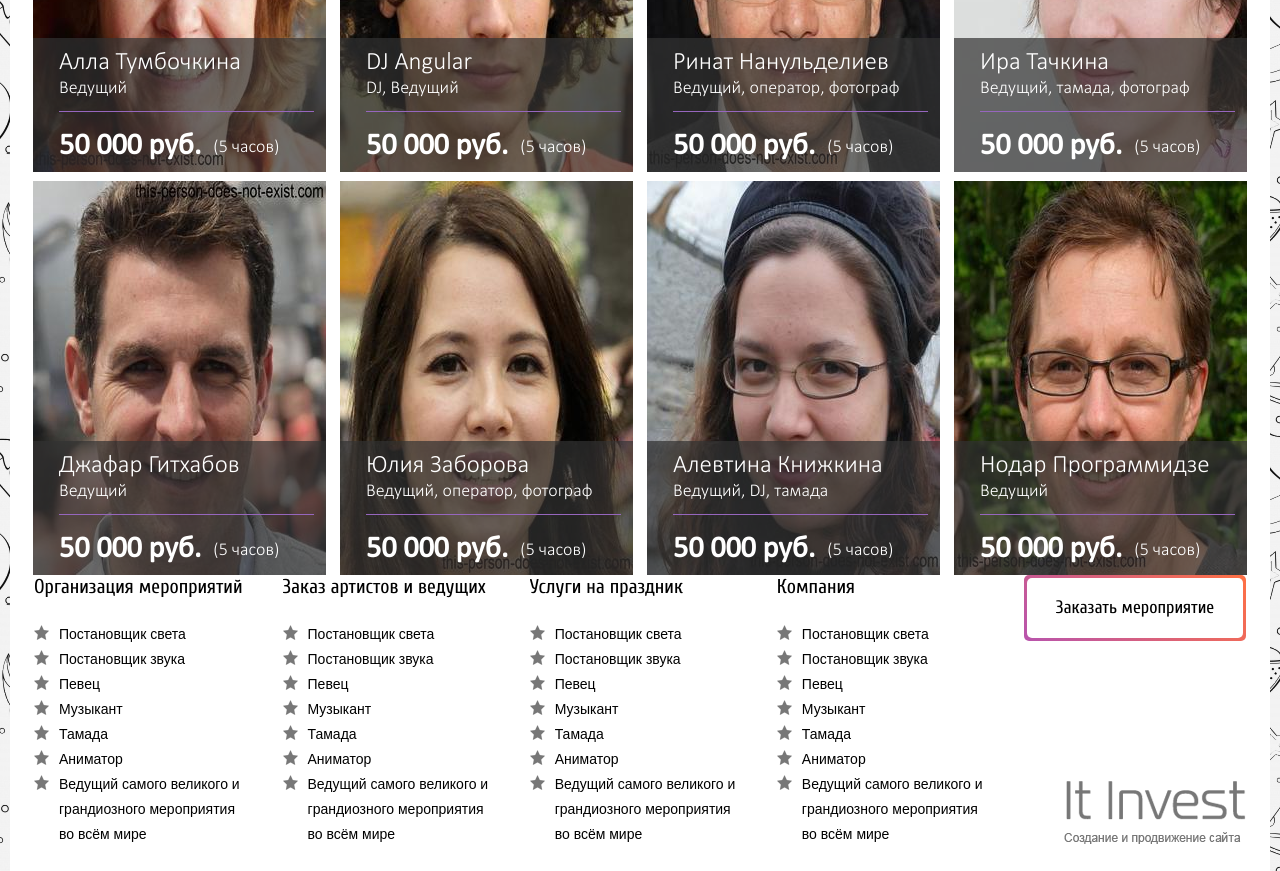
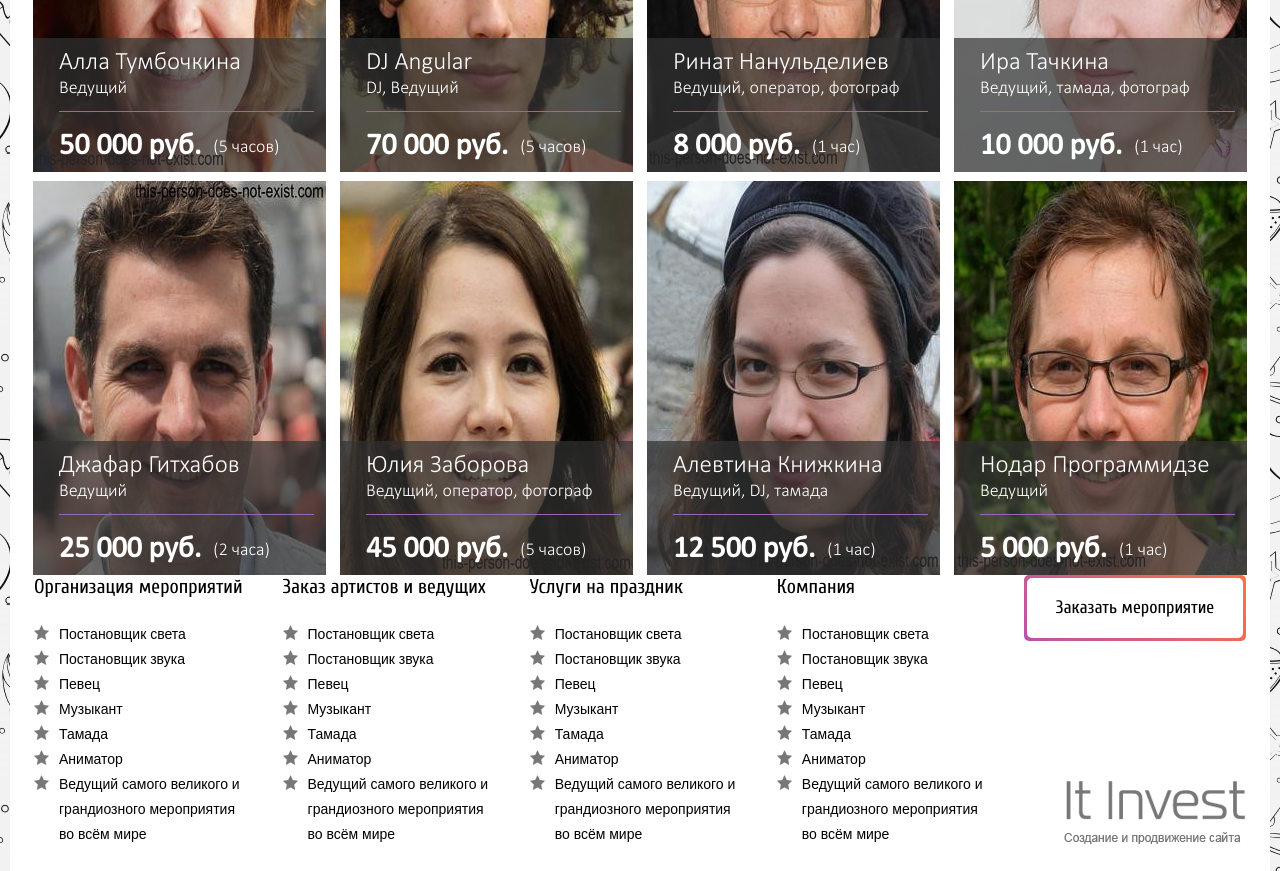
Before and after one commit to Vadim-Moshev/portfolio_showekb, a website built with webpack: page src/index.html in a window 1280 px wide. Shown: the part 1200-2071 px from the top of the page. Built offline with nearby package versions, Linux system fonts and the light colour scheme; a web font is replaced by a local one.

Commit message:
change leaders fee and period with random value

```diff
--- a/src/index.html
+++ b/src/index.html
@@ -304,7 +304,7 @@
                   </div>
                 </div>
                 <div class="book-leader__leader-interest">
-                  <span class="book-leader__leader-fee">50 000 руб.</span>
+                  <span class="book-leader__leader-fee">70 000 руб.</span>
                   <span class="book-leader__leader-period">(5 часов)</span>
                 </div>
               </div>
@@ -338,8 +338,8 @@
                   </div>
                 </div>
                 <div class="book-leader__leader-interest">
-                  <span class="book-leader__leader-fee">50 000 руб.</span>
-                  <span class="book-leader__leader-period">(5 часов)</span>
+                  <span class="book-leader__leader-fee">8 000 руб.</span>
+                  <span class="book-leader__leader-period">(1 час)</span>
                 </div>
               </div>
             </div>
@@ -372,8 +372,8 @@
                   </div>
                 </div>
                 <div class="book-leader__leader-interest">
-                  <span class="book-leader__leader-fee">50 000 руб.</span>
-                  <span class="book-leader__leader-period">(5 часов)</span>
+                  <span class="book-leader__leader-fee">10 000 руб.</span>
+                  <span class="book-leader__leader-period">(1 час)</span>
                 </div>
               </div>
             </div>
@@ -404,8 +404,8 @@
                   </div>
                 </div>
                 <div class="book-leader__leader-interest">
-                  <span class="book-leader__leader-fee">50 000 руб.</span>
-                  <span class="book-leader__leader-period">(5 часов)</span>
+                  <span class="book-leader__leader-fee">25 000 руб.</span>
+                  <span class="book-leader__leader-period">(2 часа)</span>
                 </div>
               </div>
             </div>
@@ -438,7 +438,7 @@
                   </div>
                 </div>
                 <div class="book-leader__leader-interest">
-                  <span class="book-leader__leader-fee">50 000 руб.</span>
+                  <span class="book-leader__leader-fee">45 000 руб.</span>
                   <span class="book-leader__leader-period">(5 часов)</span>
                 </div>
               </div>
@@ -472,8 +472,8 @@
                   </div>
                 </div>
                 <div class="book-leader__leader-interest">
-                  <span class="book-leader__leader-fee">50 000 руб.</span>
-                  <span class="book-leader__leader-period">(5 часов)</span>
+                  <span class="book-leader__leader-fee">12 500 руб.</span>
+                  <span class="book-leader__leader-period">(1 час)</span>
                 </div>
               </div>
             </div>
@@ -504,8 +504,8 @@
                   </div>
                 </div>
                 <div class="book-leader__leader-interest">
-                  <span class="book-leader__leader-fee">50 000 руб.</span>
-                  <span class="book-leader__leader-period">(5 часов)</span>
+                  <span class="book-leader__leader-fee">5 000 руб.</span>
+                  <span class="book-leader__leader-period">(1 час)</span>
                 </div>
               </div>
             </div>
```
